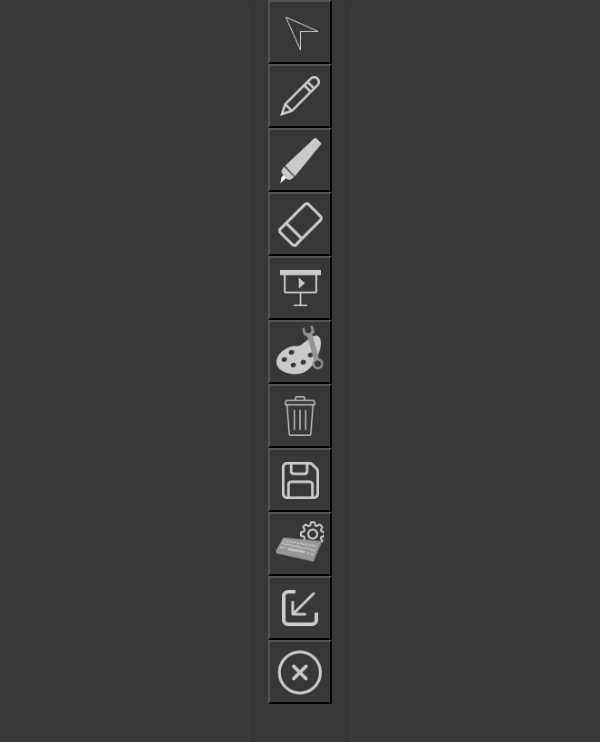
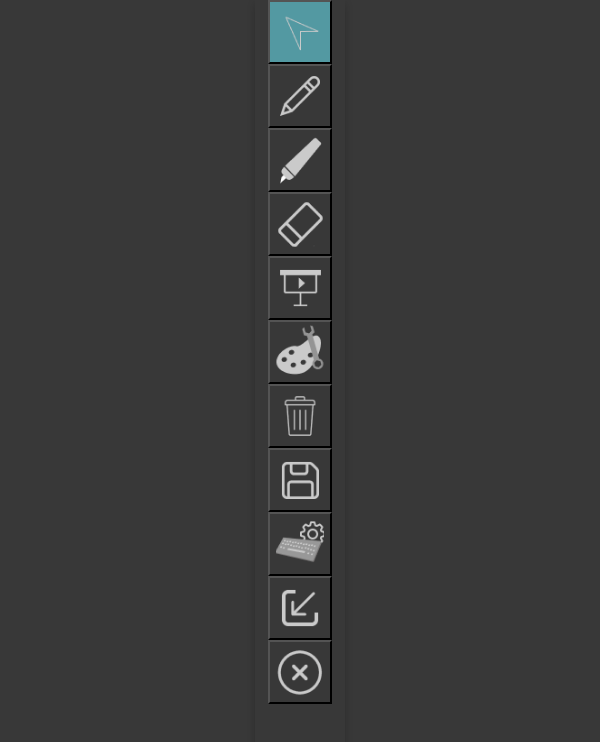
Before and after one commit to TLChicken/lecturer-broadcasting-software, an Electron app: page mainToolbar.html in a window 600 px wide. In both pictures the pointer is over the button 300 px from the left and 32 px from the top of the page. Drawn offline with Linux system fonts and the light colour scheme.

Commit message:
Add button color transitions

```diff
--- a/mainToolbar.css
+++ b/mainToolbar.css
@@ -35,6 +35,11 @@ body {
     -webkit-app-region: no-drag;
 }
 
+.toolbar-button:hover {
+    background-color: #5399A2;
+    transition: background-color 0.2s;
+}
+
 .toolbar-button img {
     width: 100%;
     height: 100%;
```
